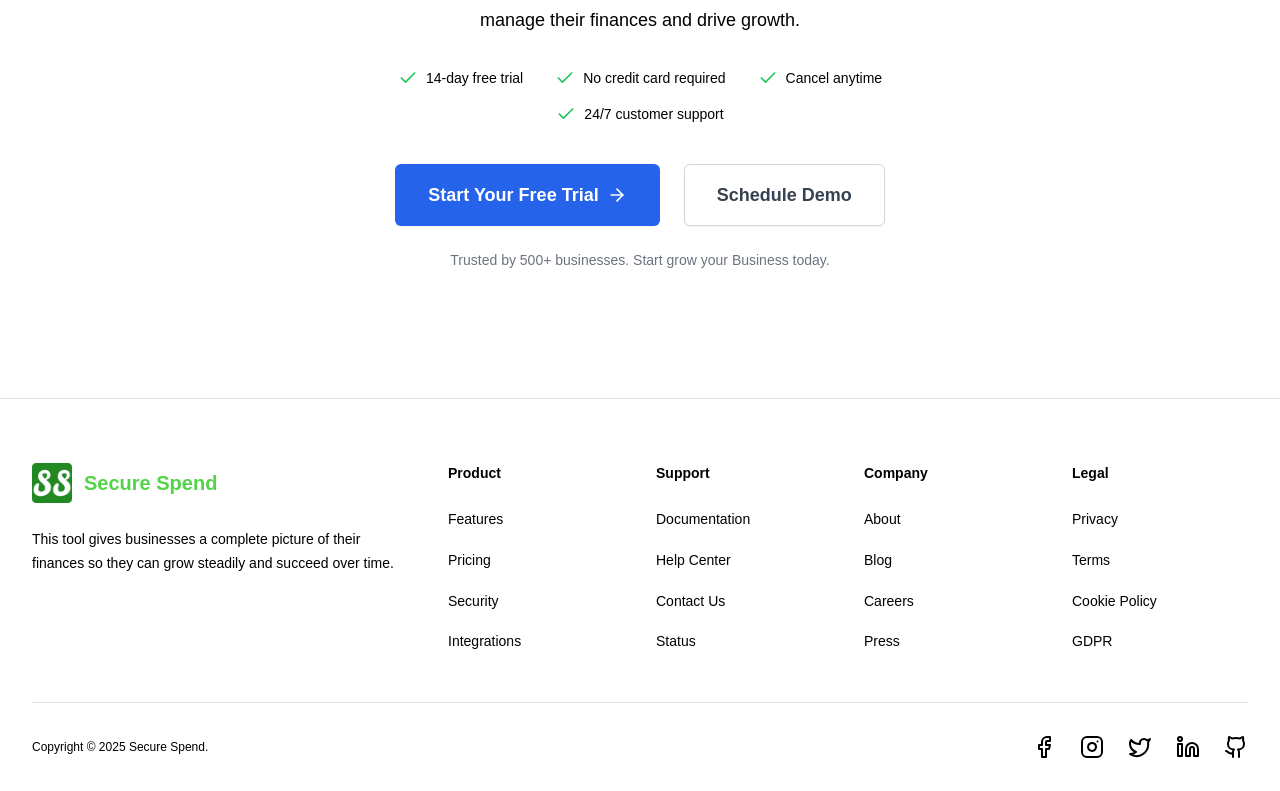
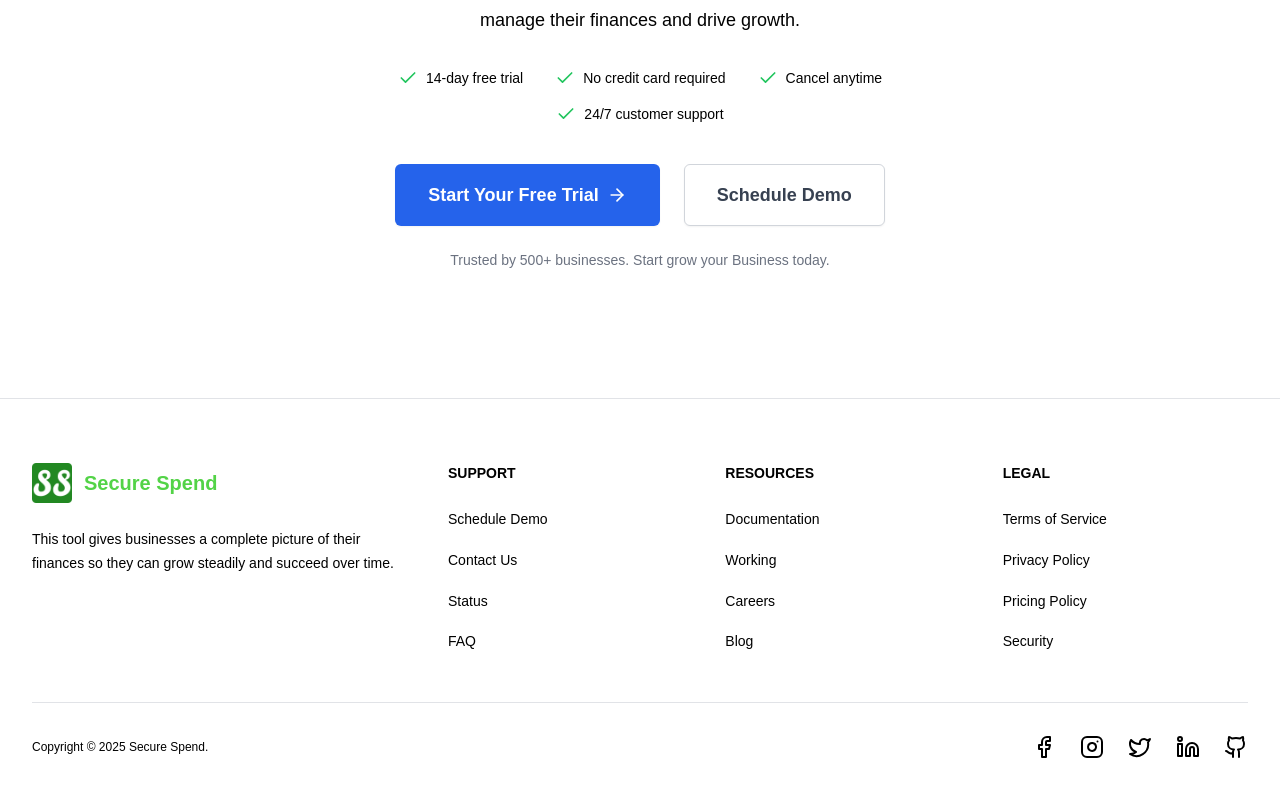
Before and after one commit to Raajkr07/safehold, a React (Vite) app in the folder frontend/: page / in a window 1280 px wide. Shown: the part 4367-5158 px from the top of the page. Built offline with nearby package versions, Linux system fonts and the light colour scheme.

Commit message:
remove the product section from footer

```diff
--- a/frontend/src/components/footer/Footer.jsx
+++ b/frontend/src/components/footer/Footer.jsx
@@ -11,22 +11,22 @@ const navigation = {
     { name: "Integrations", href: "#" },
   ],
   support: [
-    { name: "Documentation", href: "#" },
-    { name: "Help Center", href: "#" },
+    { name: "Schedule Demo", href: "https://cal.com/raajkumar" },
     { name: "Contact Us", href: "#" },
     { name: "Status", href: "#" },
+    { name: "FAQ", href: "#" },
   ],
-  company: [
-    { name: "About", href: "#" },
+  Resources: [
+    { name: "Documentation", href: "#" },
+    { name: "Working", href: "#" },
+    { name: "Careers", href: "#" },
     { name: "Blog", href: "#" },
-    { name: "Careers", href: "#" },
-    { name: "Press", href: "#" },
   ],
   legal: [
-    { name: "Privacy", href: "#" },
-    { name: "Terms", href: "#" },
-    { name: "Cookie Policy", href: "#" },
-    { name: "GDPR", href: "#" },
+    { name: "Terms of Service", href: "#" },
+    { name: "Privacy Policy", href: "#" },
+    { name: "Pricing Policy", href: "#" },
+    { name: "Security", href: "#" },
   ],
   social: [
     { name: "Facebook", href: "#", icon: Facebook },
@@ -43,7 +43,7 @@ const Footer = () => {
       <h2 id="footer-heading" className="sr-only">
         Footer
       </h2>
-      <div className="mx-auto max-w-7xl px-6 pt-16 pb-8 sm:pt-16 sm:pb-8 lg:px-8 lg:pt-16 lg:pb-8">
+      <div className=" mx-auto max-w-7xl px-6 pt-16 pb-8 sm:pt-16 sm:pb-8 lg:px-8 lg:pt-16 lg:pb-8">
         <div className="xl:grid xl:grid-cols-3 xl:gap-8">
           {/* Logo and Description */}
           <div className="space-y-6">
@@ -58,10 +58,10 @@ const Footer = () => {
             </p>
           </div>
           {/* Navigation Links */}
-          <div className="mt-12 grid grid-cols-2 gap-8 xl:col-span-2 xl:mt-0">
-            <div className="md:grid md:grid-cols-2 md:gap-8">
+          <div className="mt-12 grid grid-cols-1 gap-8 xl:col-span-2 xl:mt-0">
+            {/* <div className="md:grid md:grid-cols-2 md:gap-8">
               <div>
-                <h3 className="text-sm font-semibold">Product</h3>
+                <h3 className="text-sm font-semibold">PRODUCT</h3>
                 <ul role="list" className="mt-6 space-y-4">
                   {navigation.product.map((item) => (
                     <li key={item.name}>
@@ -75,8 +75,11 @@ const Footer = () => {
                   ))}
                 </ul>
               </div>
+
+            </div> */}
+            <div className="md:grid md:grid-cols-3 md:gap-8">
               <div className="mt-10 md:mt-0">
-                <h3 className="text-sm font-semibold">Support</h3>
+                <h3 className="text-sm font-semibold">SUPPORT</h3>
                 <ul role="list" className="mt-6 space-y-4">
                   {navigation.support.map((item) => (
                     <li key={item.name}>
@@ -90,12 +93,10 @@ const Footer = () => {
                   ))}
                 </ul>
               </div>
-            </div>
-            <div className="md:grid md:grid-cols-2 md:gap-8">
               <div>
-                <h3 className="text-sm font-semibold">Company</h3>
+                <h3 className="text-sm font-semibold">RESOURCES</h3>
                 <ul role="list" className="mt-6 space-y-4">
-                  {navigation.company.map((item) => (
+                  {navigation.Resources.map((item) => (
                     <li key={item.name}>
                       <a
                         href={item.href}
@@ -108,7 +109,7 @@ const Footer = () => {
                 </ul>
               </div>
               <div className="mt-10 md:mt-0">
-                <h3 className="text-sm font-semibold">Legal</h3>
+                <h3 className="text-sm font-semibold">LEGAL</h3>
                 <ul role="list" className="mt-6 space-y-4">
                   {navigation.legal.map((item) => (
                     <li key={item.name}>
@@ -125,6 +126,7 @@ const Footer = () => {
             </div>
           </div>
         </div>
+
         {/* copyright and social links */}
         <div className="mt-12 flex flex-col items-center justify-between gap-6 border-t border-gray-400/30 pt-8 sm:flex-row sm:gap-0">
           <p className="text-xs ">Copyright &copy; 2025 Secure Spend.</p>
```
